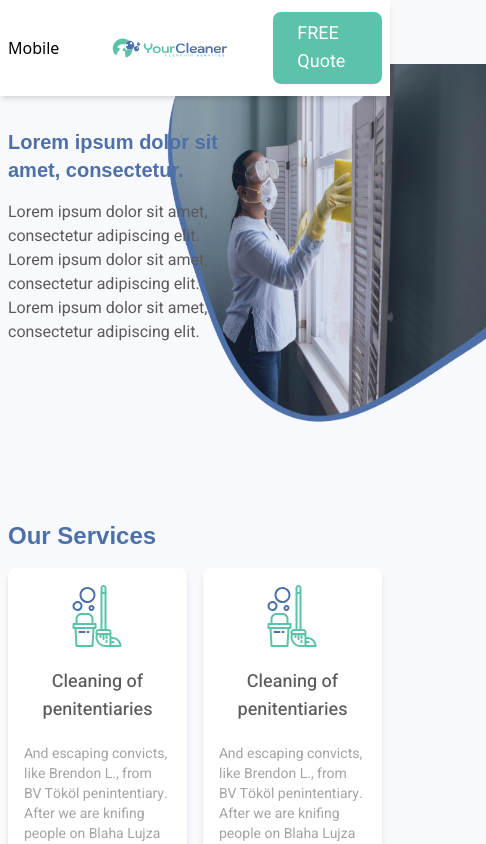
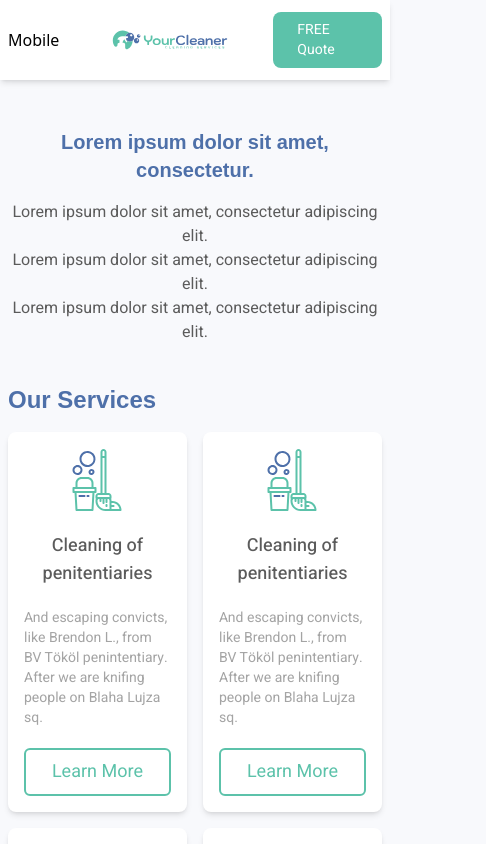
Before and after one commit to daross888/yourcleaner, a Next.js app: page / in a window 390 px wide. Shown: the top 844 px of the page, 486 px wide, since content can reach past the window. Built offline with nearby package versions, Linux system fonts and the light colour scheme; some icons are missing; a web font is replaced by a local one.

Commit message:
ssh to server

```diff
--- a/components/Header/Header.tsx
+++ b/components/Header/Header.tsx
@@ -36,7 +36,7 @@ const Header = () => {
                             </li>
                         </ul>
 
-                        <Button type={"link"} href="/contact-us" color="secondary" className="max-w-[150px] text-base px-6 lg:text-lg xl:max-w-[200px]">FREE Quote</Button>
+                        <Button type={"link"} href="/contact-us" color="secondary" className="max-w-[150px] text-sm px-4 lg:text-lg xl:max-w-[200px]">FREE Quote</Button>
                     </div>
                 </div>
             </nav>
--- a/pages/index.tsx
+++ b/pages/index.tsx
@@ -15,26 +15,26 @@ const Home: NextPage = () => {
         <meta name="description" content="Generated by create next app" />
       </Head>
 
-      <div className='absolute -right-24 lg:right-0 top-16 xl:top-0 -z-10 w-[350px] h-[400px] md:w-[500px] md:h-[600px] lg:w-[650px] lg:h-[700px]  xl:w-[750px] xl:h-[900px]'>
-        <img src="/images/banners/home.png" alt='Your Cleaner - Professional Cleaning Services' className=' object-fill topBannerImg' />
+      <div className='absolute hidden md:flex flex-row items-start right-0 lg:right-0 top-16 xl:top-0 -z-10 w-[180px] h-[50px] md:w-[500px] md:h-[600px] lg:w-[650px] lg:h-[700px]  xl:w-[750px] xl:h-[900px]'>
+        <img src="/images/banners/home.png" alt='Your Cleaner - Professional Cleaning Services' className='object-contain md:object-fill topBannerImg' />
       </div>
 
 
       <div className='flex flex-row items-center container mx-auto'>
-        <div className='w-3/5 md:w-1/2 mt-32 lg:mt-64 px-2 md:px-0'>
+        <div className='w-full text-center md:text-left md:w-1/2 mt-32 lg:mt-64 px-2 md:px-0'>
           <h1 className='font-bold text-blue font-kodchasan text-xl lg:text-4xl mb-4'>Lorem ipsum dolor sit amet, consectetur.</h1>
           <p className='font-normal font-heebo text-grey'>Lorem ipsum dolor sit amet, consectetur adipiscing elit.<br />Lorem ipsum dolor sit amet, consectetur adipiscing elit.<br />Lorem ipsum dolor sit amet, consectetur adipiscing elit.</p>
         </div>
       </div>
 
-      <div className='container mx-auto mt-44 z-50 px-2 md:px-0'>
+      <div className='container mx-auto mt-10 md:mt-44 z-50 px-2 md:px-0'>
         <h2 className='font-bold font-kodchasan text-2xl text-blue'>Our Services</h2>
         <Services />
       </div>
 
       <div className='relative'>
         <div className="bgElement"></div>
-        <div className='container mx-auto mt-44 z-50 px-2 md:px-0'>
+        <div className='container mx-auto mt-10 md:mt-44 z-50 px-2 md:px-0'>
           <h2 className='font-bold font-kodchasan text-2xl text-blue'>Our Work</h2>
           <References />
         </div>
```
